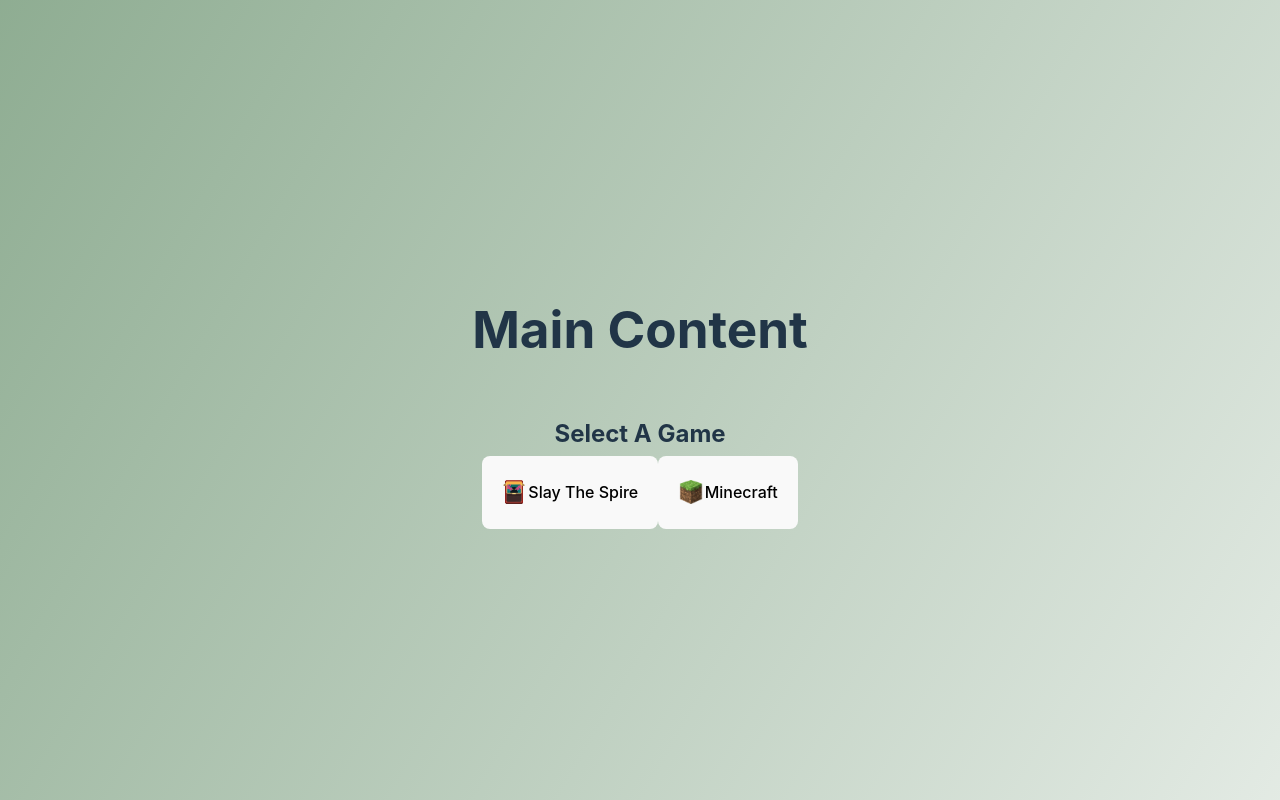
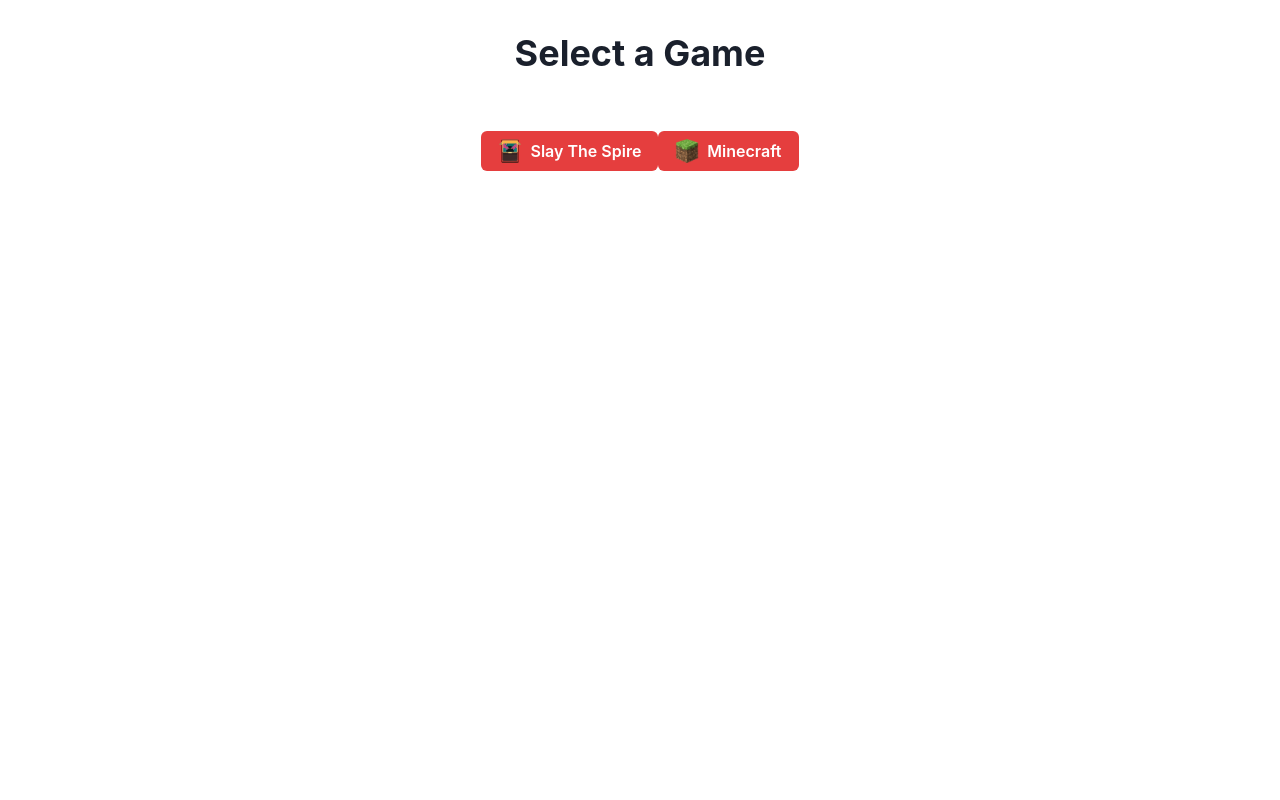
Before and after one commit to iDasher/iDasher.github.io, a React (Vite) app: page / in a window 1280 px wide. Built offline with nearby package versions, Linux system fonts and the light colour scheme.

Commit message:
add transition to search

```diff
--- a/src/App.jsx
+++ b/src/App.jsx
@@ -5,88 +5,91 @@
 import sts_icon from './assets/Images/sts_icon.png'
 import mc_icon from './assets/Images/mc_icon.png'
 //chakra improts
-import { Heading, Box, Button, Input } from '@chakra-ui/react';
+import { Heading, Box, Button, Input,ChakraProvider,Flex } from '@chakra-ui/react'
 
 //get cstom stff
 import  MyButton   from './Cui.jsx'
 import './App.css'
 
+import Search from './Search.jsx'
 
 
-function LandingPage({show}) {
+function LandingPage({ show }) {
+  return (
+    <ChakraProvider>
+      <div className={`landing-page ${show ? 'fade-in' : ''}`}>
+        <Flex justifyContent="center">
+          <a target="_blank">
+            <img src={sts_icon} className="logo sts" alt="Sts Icon" style={{ width: '230px', height: '230px' }} />
+          </a>
+          <a target="_blank">
+            <img src={mc_icon} className="logo mine" alt="MC Icon" style={{ width: '230px', height: '230px' }} />
+          </a>
+        </Flex>
 
-  return (
-    <>
-      <div className={`landing-page ${show ? 'fade-in' : ''}`}>
-        <a target="_blank">
-          <img src={sts_icon} className="logo sts" alt="Sts Icon" />
-        </a>
-        <a target="_blank">
-          <img src={mc_icon} className="logo mine" alt="MC Icon" />
-        </a>
-
-
-        <Heading as = 'h1' fontFamily="Roboto Slab" fontWeight="bold" size="5xl" color="blue.500" _hover={{ color: 'green.500' }}>
+        <Heading as="h1" fontFamily="Roboto Slab" fontWeight="bold" fontSize="125px" color="black.500">
           Welcome To ModPacker!
         </Heading>
-
-       </div>
-
-    </>
-  )
+      </div>
+    </ChakraProvider>
+  );
 }
 
-function MainContent({ show }) {
+function MainContent({ show, toggleSearch }) {
   return (
-    <div className={`main-content ${show ? 'fade-in' : ''}`}>
-      <h1>Main Content</h1>
-      <Box p={4}>
-        <Heading mb={4}>Select A Game</Heading>
-        <MyButton image={sts_icon} text="Slay The Spire" />
-        <MyButton image={mc_icon} text="Minecraft" />
-      </Box>
-    </div>
+    <ChakraProvider>
+      <div className={`main-content ${show ? 'fade-in' : ''}`}>
+        <Heading mb={10}>Select a Game</Heading>
+        <Box p={4}>
+          <Flex>
+            <MyButton image={sts_icon} text="Slay The Spire" onClick={toggleSearch} />
+            <MyButton image={mc_icon} text="Minecraft" onClick={toggleSearch} />
+          </Flex>
+        </Box>
+
+      </div>
+    </ChakraProvider>
   );
 }
 
 function App() {
   const [showMainContent, setShowMainContent] = useState(false);
+  const [showSearch, setShowSearch] = useState(false);
   const [hideLandingPage, setHideLandingPage] = useState(false);
 
   useEffect(() => {
-    // Simulate a delay before showing the main content
     const timeout = setTimeout(() => {
       setShowMainContent(true);
-    }, 3000); // 3000 milliseconds (3 seconds) delay
+    }, 3000);
 
-    // After the delay, hide the landing page
     const hideTimeout = setTimeout(() => {
       setHideLandingPage(true);
-    }, 2500); // 2500 milliseconds (2.5 second) delay
+    }, 2500);
 
     const fadeOutTimeout = setTimeout(() => {
       const landingPage = document.querySelector('.landing-page');
       if (landingPage) {
         landingPage.classList.add('fade-out');
       }
-    }, 2000); // 2000 milliseconds (2 second) delay
-
+    }, 2000);
 
     return () => {
       clearTimeout(timeout);
       clearTimeout(hideTimeout);
-      clearTimeout(fadeOutTimeout)
+      clearTimeout(fadeOutTimeout);
     };
   }, []);
 
+  const toggleSearch = () => {
+    setShowSearch(!showSearch);
+  };
 
   return (
     <div className="app">
-      <div className="background-gradient"></div> {/* Animated background gradient */}
       {!hideLandingPage && <LandingPage show />}
-      <MainContent show={showMainContent} />
+      {showSearch ? <Search /> : <MainContent show={showMainContent} toggleSearch={toggleSearch} />}
     </div>
   );
 }
 
-export default App
+export default App;
--- a/src/Cui.jsx
+++ b/src/Cui.jsx
@@ -1,10 +1,10 @@
 import React from 'react';
 import PropTypes from 'prop-types';
-import { Button, Flex, Image, Text } from '@chakra-ui/react';
+import { Button, Flex, Image, Text } from '@chakra-ui/react'
 
-function MyButton({ image, text }) {
+function MyButton({ image, text, onClick}) {
   return (
-    <Button colorScheme="red" size="md">
+    <Button colorScheme="red" size="md" onClick = {onClick}>
       <Flex alignItems="center">
         <Image src={image} alt="Icon" boxSize="24px" mr={2} />
         <Text>{text}</Text>
--- /dev/null
+++ b/src/Search.jsx
@@ -0,0 +1,35 @@
+import React, { useState } from 'react';
+import { Box, Input, Button } from '@chakra-ui/react';
+
+function Search() {
+  const [searchTerm, setSearchTerm] = useState('');
+  const [searchResults, setSearchResults] = useState([]);
+
+  const handleSearch = (event) => {
+    setSearchTerm(event.target.value);
+    // Filter mod data based on search term
+    const results = modsData.filter(mod =>
+      mod.name.toLowerCase().includes(event.target.value.toLowerCase())
+    );
+    setSearchResults(results);
+  };
+
+  return (
+    <div>
+      <input type="text" value={searchTerm} onChange={handleSearch} placeholder="Search mods..." />
+      <ul>
+        {searchResults.map(mod => (
+          <li key={mod.id}>
+            <img src={mod.image} alt={mod.name} style={{ width: '100px', height: '100px' }} />
+            <div>Name: {mod.name}</div>
+            <div>Conflicts: {mod.conflicts.join(', ')}</div>
+            <div>Traits: {mod.traits.join(', ')}</div>
+            <div>Size: {mod.size}</div>
+          </li>
+        ))}
+      </ul>
+    </div>
+  );
+}
+
+export default Search
```
Also changed, not shown: src/modsData.js (added, +26 -0 lines), src/assets/Images/packmaster.jpg (added), src/assets/Images/replay_spire.jpg (added).
